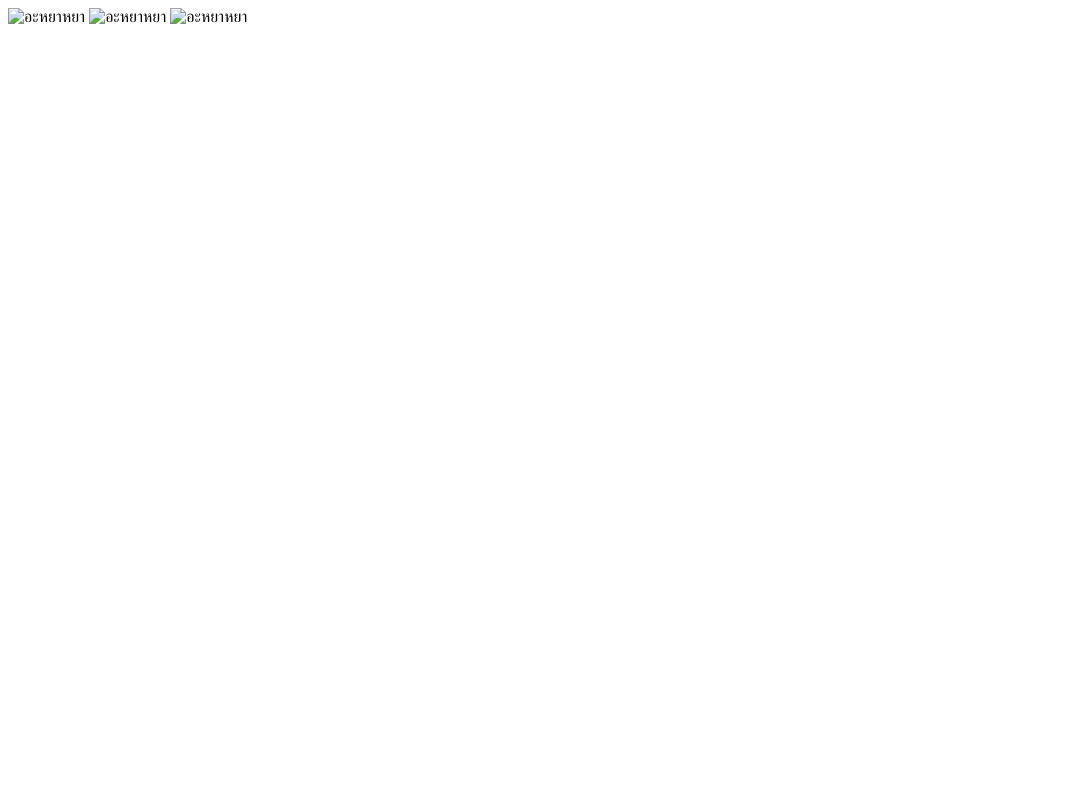
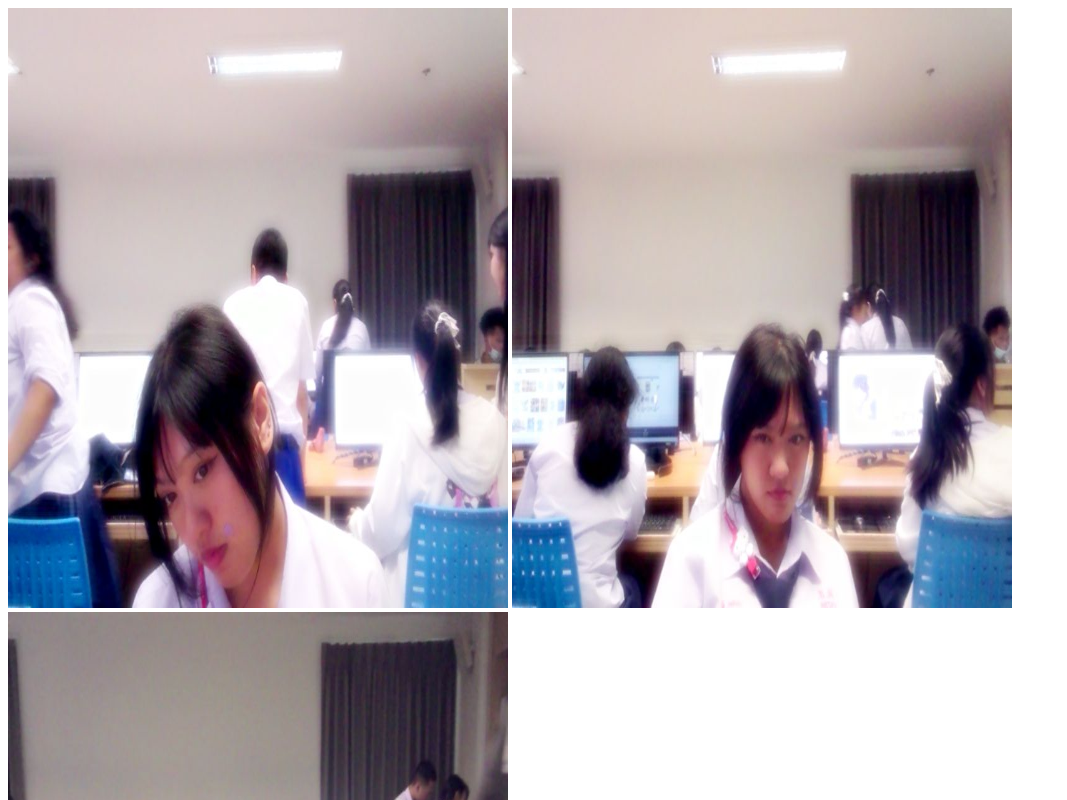
Before and after one commit to tcsk00/-, a plain HTML site: page work03/index.html in a window 1280 px wide. Shown: the top 800 px of the page, without its empty margins (0-1067 px from the left). Drawn offline with Linux system fonts and the light colour scheme.

Commit message:
Add files via upload

```diff
--- a/work03/index.html
+++ b/work03/index.html
@@ -13,11 +13,11 @@
 <body>
 
     <!--rr-->
-    <img src="imagesaa.jpg" alt="อะหยาหยา" width="500" height="600">
+    <img src="images/aa.jpg" alt="อะหยาหยา" width="500" height="600">
     <!--rr-->
-    <img src="imageshh.jpg" alt="อะหยาหยา" width="500" height="600">
+    <img src="images/hh.jpg" alt="อะหยาหยา" width="500" height="600">
     <!--rr-->
-    <img src="imagesii.jpg" alt="อะหยาหยา" width="500" height="600">
+    <img src="images/ii.jpg" alt="อะหยาหยา" width="500" height="600">
 
 </body>
 </html>
```
